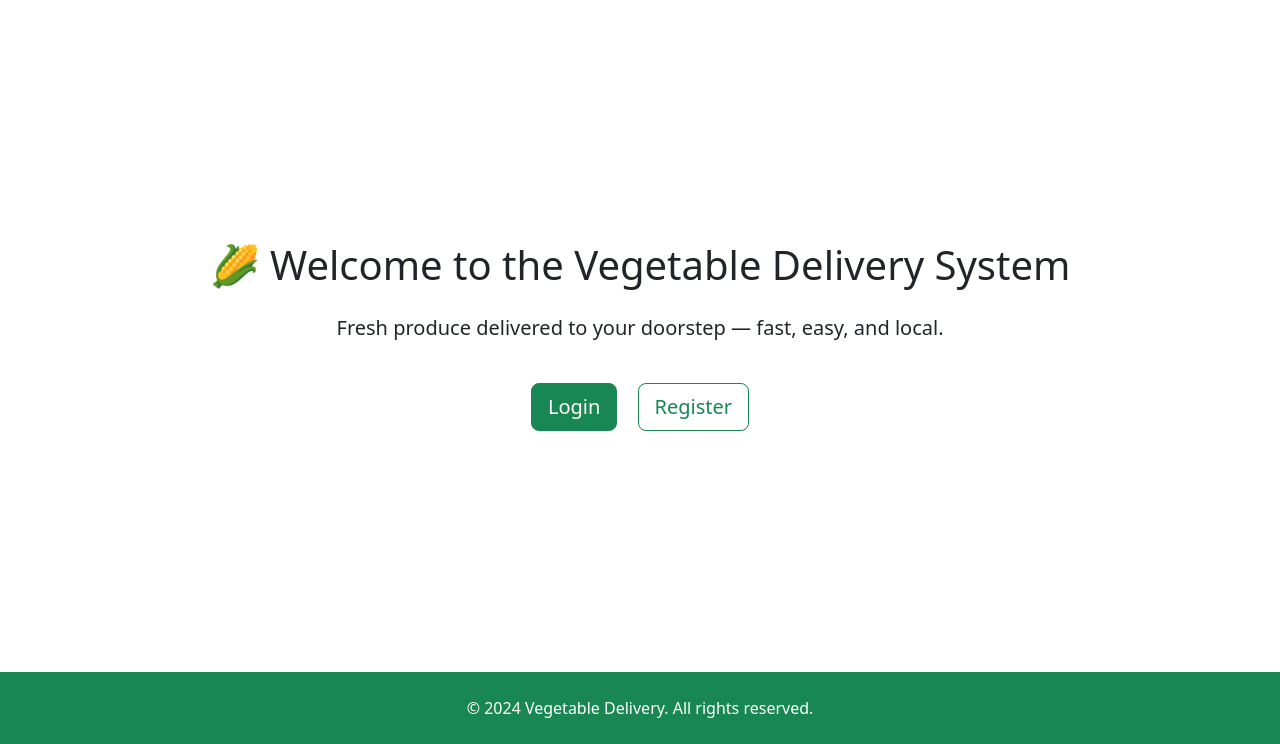
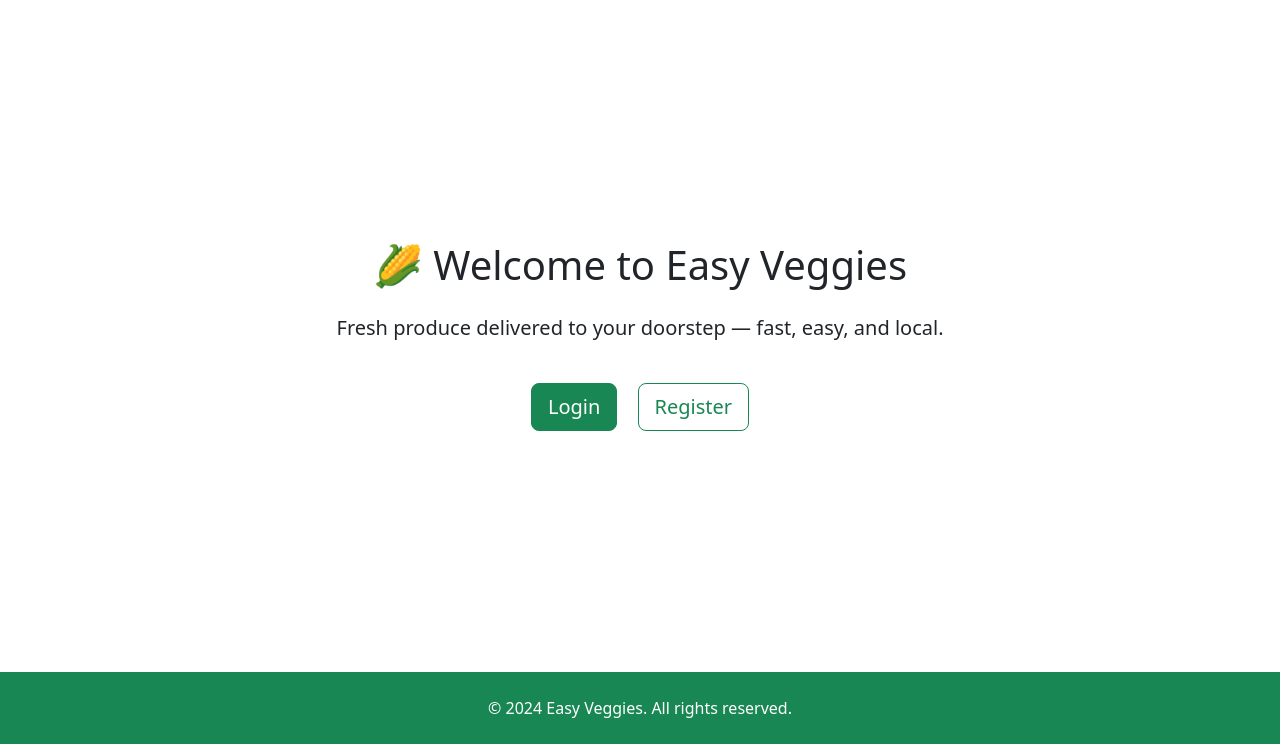
Before and after one commit to rochas99/easyveggies, a Flask app: page / in a window 1280 px wide. Shown: the part 56-800 px from the top of the page. Run offline with Flask 3, Linux system fonts and the light colour scheme.

Commit message:
New Commit

```diff
--- a/templates/admin/add_product.html
+++ b/templates/admin/add_product.html
@@ -70,7 +70,7 @@
   </div>
 
   <footer class="text-center text-white py-4 bg-success mt-auto">
-    &copy; 2024 Vegetable Delivery. All rights reserved.
+    &copy; 2024 Easy Veggies. All rights reserved.
   </footer>
 </div>
 </body>
--- a/templates/admin/dashboard.html
+++ b/templates/admin/dashboard.html
@@ -2,7 +2,7 @@
 <html lang="en">
 <head>
   <meta charset="UTF-8">
-  <title>Admin Dashboard - Vegetable Delivery</title>
+  <title>Admin Dashboard - Easy Veggies</title>
   <meta name="viewport" content="width=device-width, initial-scale=1.0">
   <link href="https://cdn.jsdelivr.net/npm/bootstrap@5.3.0/dist/css/bootstrap.min.css" rel="stylesheet">
   <script src="https://cdn.jsdelivr.net/npm/chart.js"></script>
@@ -53,7 +53,7 @@
   </div>
 
   <footer class="text-center text-white py-4 bg-success mt-auto">
-    &copy; 2024 Vegetable Delivery. All rights reserved.
+    &copy; 2024 Easy Veggies. All rights reserved.
   </footer>
 </div>
 
--- a/templates/admin/orders.html
+++ b/templates/admin/orders.html
@@ -77,7 +77,7 @@
   </div>
 
   <footer class="text-center text-white py-4 bg-success mt-auto">
-    &copy; 2024 Vegetable Delivery. All rights reserved.
+    &copy; 2024 Easy Veggies. All rights reserved.
   </footer>
 </div>
 </body>
--- a/templates/admin/products.html
+++ b/templates/admin/products.html
@@ -81,7 +81,7 @@
     </div>
 
     <footer class="text-center text-white py-4 bg-success mt-auto">
-      &copy; 2024 Vegetable Delivery. All rights reserved.
+      &copy; 2024 Easy Veggies. All rights reserved.
     </footer>
   </div>
 </body>
--- a/templates/admin/users.html
+++ b/templates/admin/users.html
@@ -66,7 +66,7 @@
   </div>
 
   <footer class="text-center text-white py-4 bg-success mt-auto">
-    &copy; 2024 Vegetable Delivery. All rights reserved.
+    &copy; 2024 Easy Veggies. All rights reserved.
   </footer>
 </div>
 </body>
--- a/templates/admin/vegetable_types.html
+++ b/templates/admin/vegetable_types.html
@@ -83,7 +83,7 @@
   </div>
 
   <footer class="text-center text-white py-4 bg-success mt-auto">
-    &copy; 2024 Vegetable Delivery. All rights reserved.
+    &copy; 2024 Easy Veggies. All rights reserved.
   </footer>
 </div>
 </body>
--- a/templates/index.html
+++ b/templates/index.html
@@ -2,7 +2,7 @@
 <html lang="en">
 <head>
   <meta charset="UTF-8">
-  <title>Vegetable Delivery System</title>
+  <title>Easy Veggies</title>
   <meta name="viewport" content="width=device-width, initial-scale=1.0">
   <link href="https://cdn.jsdelivr.net/npm/bootstrap@5.3.0/dist/css/bootstrap.min.css" rel="stylesheet">
   <style>
@@ -32,7 +32,7 @@
   </nav>
 
   <div class="container py-5 text-center main-content d-flex flex-column justify-content-center align-items-center">
-    <h1 class="mb-4">🌽 Welcome to the Vegetable Delivery System</h1>
+    <h1 class="mb-4">🌽 Welcome to Easy Veggies</h1>
     <p class="lead">Fresh produce delivered to your doorstep — fast, easy, and local.</p>
     <div class="mt-4">
       <a href="/login" class="btn btn-success btn-lg me-3">Login</a>
@@ -41,7 +41,7 @@
   </div>
 
   <footer class="text-center text-white py-4 bg-success mt-auto">
-    &copy; 2024 Vegetable Delivery. All rights reserved.
+    &copy; 2024 Easy Veggies. All rights reserved.
   </footer>
 </div>
 </body>
--- a/templates/login.html
+++ b/templates/login.html
@@ -2,7 +2,7 @@
 <html lang="en">
 <head>
   <meta charset="UTF-8">
-  <title>Login - Vegetable Delivery</title>
+  <title>Login - Easy Veggies</title>
   <meta name="viewport" content="width=device-width, initial-scale=1.0">
   <link href="https://cdn.jsdelivr.net/npm/bootstrap@5.3.0/dist/css/bootstrap.min.css" rel="stylesheet">
   <style>
@@ -51,7 +51,7 @@
   </div>
 
   <footer class="text-center text-white py-4 bg-success mt-auto">
-    &copy; 2024 Vegetable Delivery. All rights reserved.
+    &copy; 2024 Easy Veggies. All rights reserved.
   </footer>
 </div>
 </body>
--- a/templates/register.html
+++ b/templates/register.html
@@ -2,7 +2,7 @@
 <html lang="en">
 <head>
   <meta charset="UTF-8">
-  <title>Register - Vegetable Delivery</title>
+  <title>Register - Easy Veggies</title>
   <meta name="viewport" content="width=device-width, initial-scale=1.0">
   <link href="https://cdn.jsdelivr.net/npm/bootstrap@5.3.0/dist/css/bootstrap.min.css" rel="stylesheet">
   <style>
@@ -66,7 +66,7 @@
   </div>
 
   <footer class="text-center text-white py-4 bg-success mt-auto">
-    &copy; 2024 Vegetable Delivery. All rights reserved.
+    &copy; 2024 Easy Veggies. All rights reserved.
   </footer>
 </div>
 </body>
```
